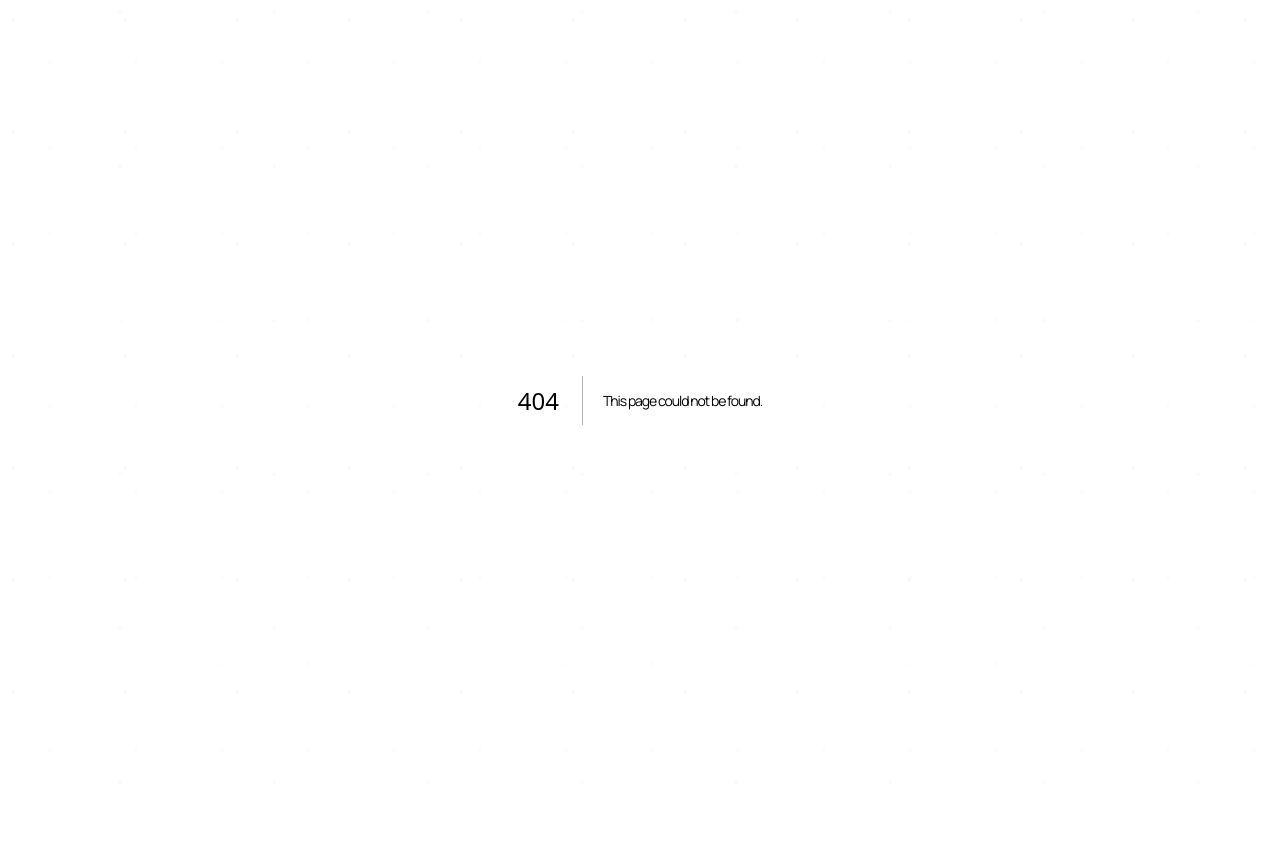
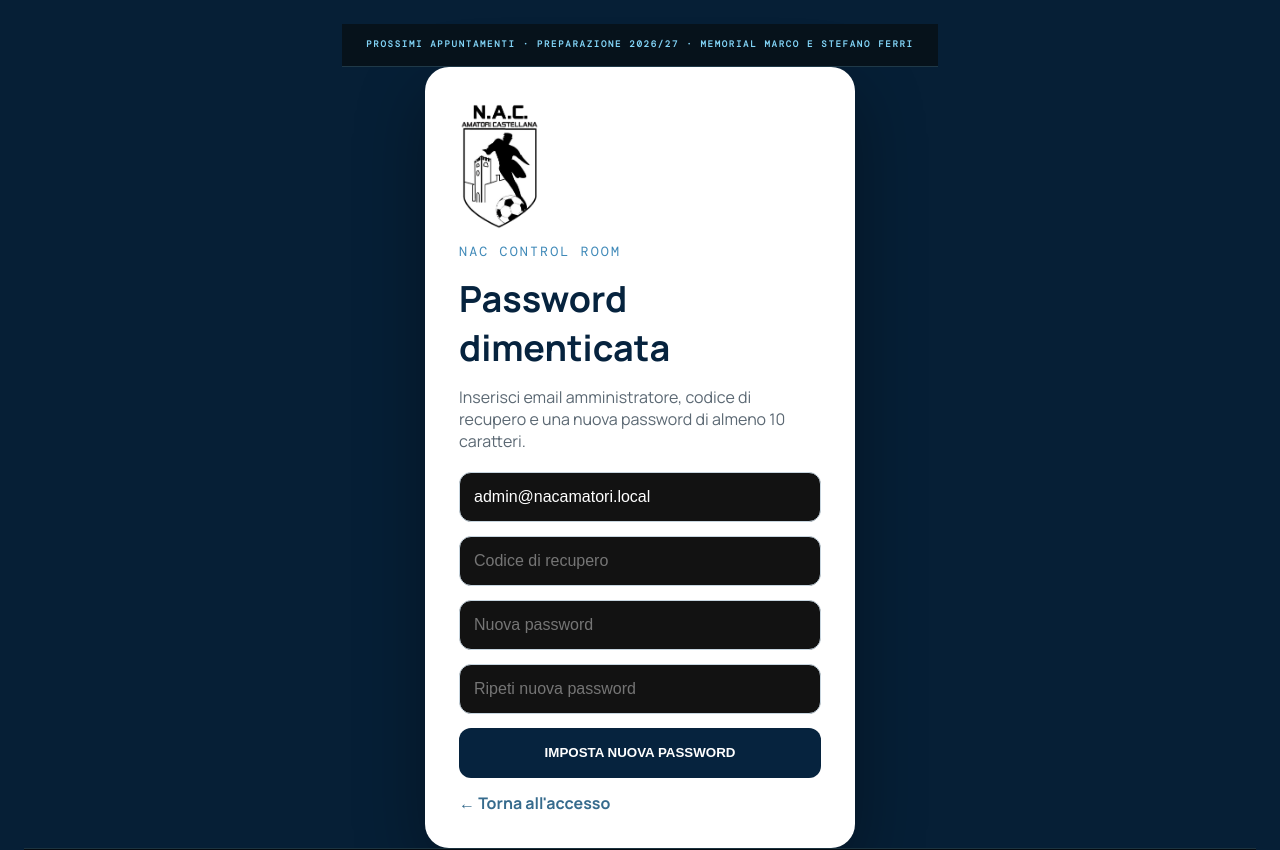
Before and after one commit to innocentigianni2015-hash/nac-amatori-, a Next.js app: page /admin/password-dimenticata in a window 1280 px wide. Before the commit this address had no page. Shown: the top 850 px of the page. Before the commit the page ends 800 px from the top, so only its background shows below. Built offline with nearby package versions, Linux system fonts and the light colour scheme; a web font is replaced by a local one.

Commit message:
Add password recovery page

```diff
--- /dev/null
+++ b/app/admin/password-dimenticata/page.tsx
@@ -0,0 +1,17 @@
+"use client";
+import { FormEvent,useState } from "react";
+import "../admin.css";
+
+export default function ForgotPasswordPage(){
+  const [email,setEmail]=useState("admin@nacamatori.local"),[code,setCode]=useState(""),[password,setPassword]=useState(""),[confirm,setConfirm]=useState(""),[message,setMessage]=useState(""),[error,setError]=useState(""),[busy,setBusy]=useState(false);
+  async function submit(e:FormEvent){e.preventDefault();setError("");setMessage("");if(password!==confirm){setError("Le due password non coincidono");return}setBusy(true);try{const res=await fetch("/api/admin/password-reset",{method:"POST",headers:{"Content-Type":"application/json"},body:JSON.stringify({email,recoveryCode:code,newPassword:password})});const json=await res.json() as {ok?:boolean;error?:string};if(!res.ok)throw new Error(json.error||"Reimpostazione non riuscita");setMessage("Password aggiornata. Ora puoi accedere con la nuova password.");setCode("");setPassword("");setConfirm("")}catch(err){setError(err instanceof Error?err.message:"Reimpostazione non riuscita")}finally{setBusy(false)}}
+  return <main className="admin-login-shell"><form className="admin-login-card" onSubmit={submit}>
+    <img src="/nac-scudetto.png" alt="NAC"/><small>NAC CONTROL ROOM</small><h1>Password dimenticata</h1><p>Inserisci email amministratore, codice di recupero e una nuova password di almeno 10 caratteri.</p>
+    <input type="email" value={email} onChange={e=>setEmail(e.target.value)} placeholder="Email" required/>
+    <input type="password" value={code} onChange={e=>setCode(e.target.value)} placeholder="Codice di recupero" required/>
+    <input type="password" autoComplete="new-password" value={password} onChange={e=>setPassword(e.target.value)} placeholder="Nuova password" minLength={10} required/>
+    <input type="password" autoComplete="new-password" value={confirm} onChange={e=>setConfirm(e.target.value)} placeholder="Ripeti nuova password" minLength={10} required/>
+    <button type="submit" disabled={busy}>{busy?"AGGIORNAMENTO…":"IMPOSTA NUOVA PASSWORD"}</button>
+    {error&&<p className="admin-login-error">{error}</p>}{message&&<p>{message}</p>}<a href="/admin/login">← Torna all'accesso</a>
+  </form></main>
+}
```
